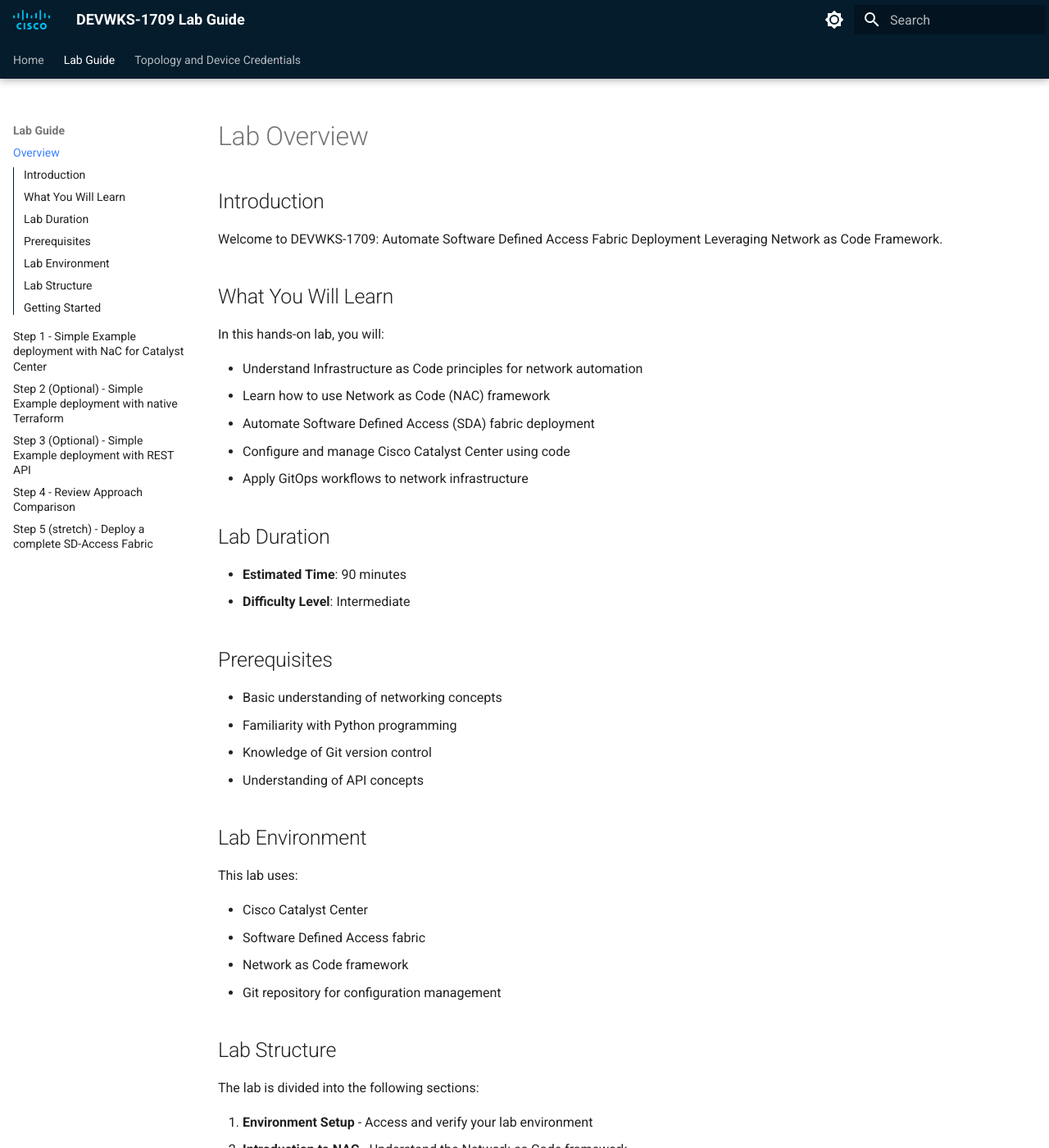
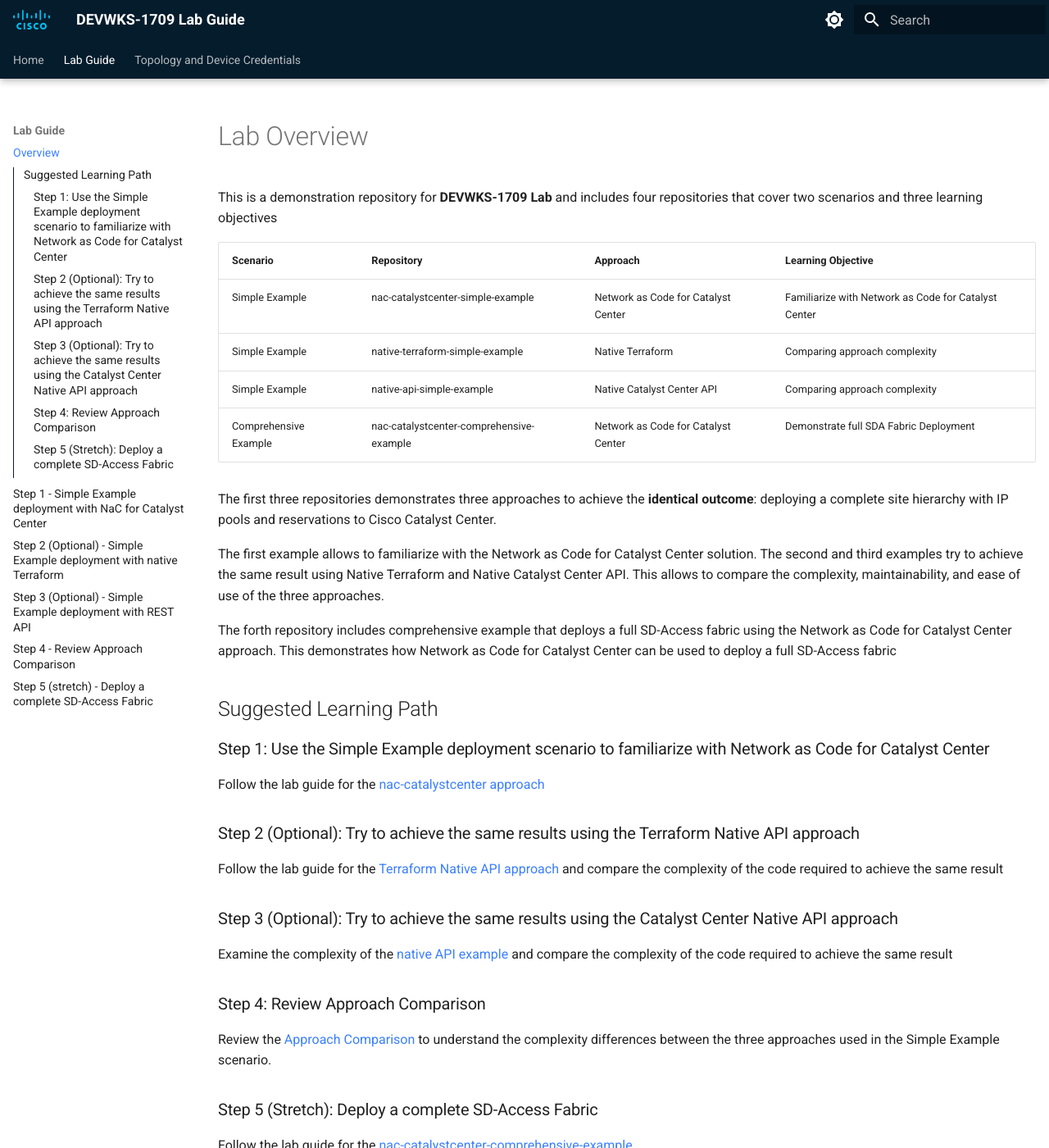
Before and after one commit to fsalvemi/DEVWKS-1709-Lab-Guide, an MkDocs documentation site: the page built from docs/lab_overview.md, in a window 1280 px wide and 1400 px high. Shown: the whole window at 82% size. Built offline with MkDocs 1.6.1 and Material for MkDocs 9.7.7, drawn with Linux system fonts in a browser that asks for light colours; some of the changed text lies outside the part shown.

Commit message:
Reorganize image folders and remove unused markdown files

```diff
--- a/docs/lab_overview.md
+++ b/docs/lab_overview.md
@@ -1,55 +1,40 @@
 # Lab Overview
 
-## Introduction
+This is a demonstration repository for **DEVWKS-1709 Lab** and includes four repositories that cover two scenarios and three learning objectives
 
-Welcome to DEVWKS-1709: Automate Software Defined Access Fabric Deployment Leveraging Network as Code Framework.
+| Scenario | Repository | Approach | Learning Objective |
+|----------|--------------|---------|---------|
+| Simple Example| nac-catalystcenter-simple-example | Network as Code for Catalyst Center | Familiarize with Network as Code for Catalyst Center |
+| Simple Example| native-terraform-simple-example | Native Terraform | Comparing approach complexity |
+| Simple Example| native-api-simple-example | Native Catalyst Center API | Comparing approach complexity |
+| Comprehensive Example | nac-catalystcenter-comprehensive-example | Network as Code for Catalyst Center | Demonstrate full SDA Fabric Deployment |
 
-## What You Will Learn
+The first three repositories demonstrates three approaches to achieve the **identical outcome**: deploying a complete site hierarchy with IP pools and reservations to Cisco Catalyst Center.
 
-In this hands-on lab, you will:
+The first example allows to familiarize with the Network as Code for Catalyst Center solution.
+The second and third examples try to achieve the same result using Native Terraform and Native Catalyst Center API. This allows to compare the complexity, maintainability, and ease of use of the three approaches.
 
-- Understand Infrastructure as Code principles for network automation
-- Learn how to use Network as Code (NAC) framework
-- Automate Software Defined Access (SDA) fabric deployment
-- Configure and manage Cisco Catalyst Center using code
-- Apply GitOps workflows to network infrastructure
+The forth repository includes comprehensive example that deploys a full SD-Access fabric using the Network as Code for Catalyst Center approach.
+This demonstrates how Network as Code for Catalyst Center can be used to deploy a full SD-Access fabric
 
-## Lab Duration
+## Suggested Learning Path
 
-- **Estimated Time**: 90 minutes
-- **Difficulty Level**: Intermediate
+### Step 1: Use the Simple Example deployment scenario to familiarize with Network as Code for Catalyst Center
 
-## Prerequisites
+Follow the lab guide for the [nac-catalystcenter approach](./simple_example_nac_catalyst_center.md)
 
-- Basic understanding of networking concepts
-- Familiarity with Python programming
-- Knowledge of Git version control
-- Understanding of API concepts
+### Step 2 (Optional): Try to achieve the same results using the Terraform Native API approach
 
-## Lab Environment
+Follow the lab guide for the [Terraform Native API approach](./simple_example_native_terraform.md) and compare the complexity of the code required to achieve the same result
 
-This lab uses:
+### Step 3 (Optional): Try to achieve the same results using the Catalyst Center Native API approach
 
-- Cisco Catalyst Center
-- Software Defined Access fabric
-- Network as Code framework
-- Git repository for configuration management
+Examine the complexity of the [native API example](./simple_example_rest_api.md) and compare the complexity of the code required to achieve the same result
 
-## Lab Structure
+### Step 4: Review Approach Comparison
 
-The lab is divided into the following sections:
+Review the [Approach Comparison](./review_approach_comparison.md) to understand the complexity differences between the three approaches used in the Simple Example scenario.
 
-1. **Environment Setup** - Access and verify your lab environment
-2. **Introduction to NAC** - Understand the Network as Code framework
-3. **Configuration Management** - Use code to define network infrastructure
-4. **SDA Deployment** - Automate fabric deployment
-5. **Validation** - Verify and test your deployment
+### Step 5 (Stretch): Deploy a complete SD-Access Fabric
 
-## Getting Started
-
-Click on the navigation tabs above to access different sections of the lab:
-
-- **Lab Topology** - View the network topology diagram
-- **Device Credentials** - Access login information for lab devices
-
-Let's begin your journey into Network as Code!
+Follow the lab guide for the [nac-catalystcenter-comprehensive-example](./deploy_complete_sd_access_fabric.md)
```
Also changed, not shown: docs/device_credentials.md (deleted, +0 -104 lines), docs/lab_access.md (deleted, +0 -21 lines), docs/lab_guide.md (deleted, +0 -39 lines).
